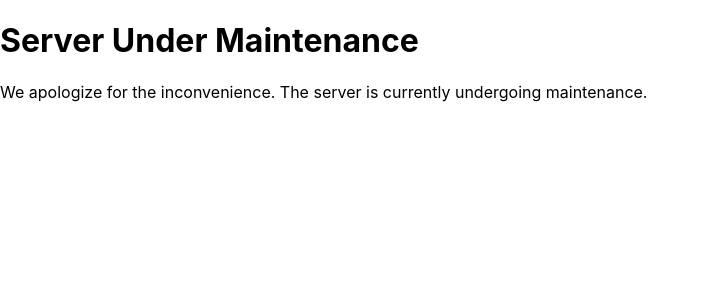
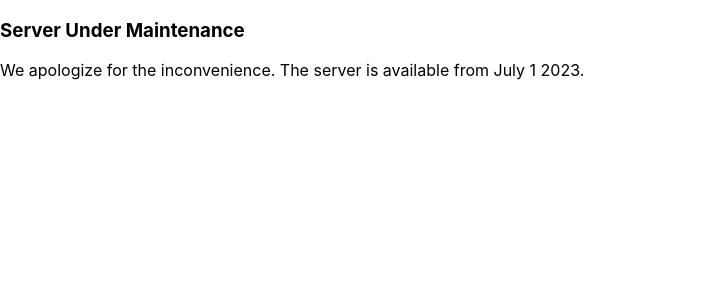
Before and after one commit to Gokul332003/pro_frontend, a React (Create React App) app: page / in a window 1280 px wide. Shown: the top 300 px of the page, without its empty margins (0-709 px from the left). Built offline with nearby package versions, Linux system fonts and the light colour scheme.

Commit message:
first commit

```diff
--- a/src/dashboard.js
+++ b/src/dashboard.js
@@ -273,8 +273,8 @@ import React from 'react';
 const MaintenanceMessage = () => {
   return (
     <div className="maintenance-message">
-      <h1>Server Under Maintenance</h1>
-      <p>We apologize for the inconvenience. The server is currently undergoing maintenance.</p>
+      <h3>Server Under Maintenance</h3>
+      <p>We apologize for the inconvenience. The server is available from July 1 2023.</p>
     </div>
   );
 };
```
